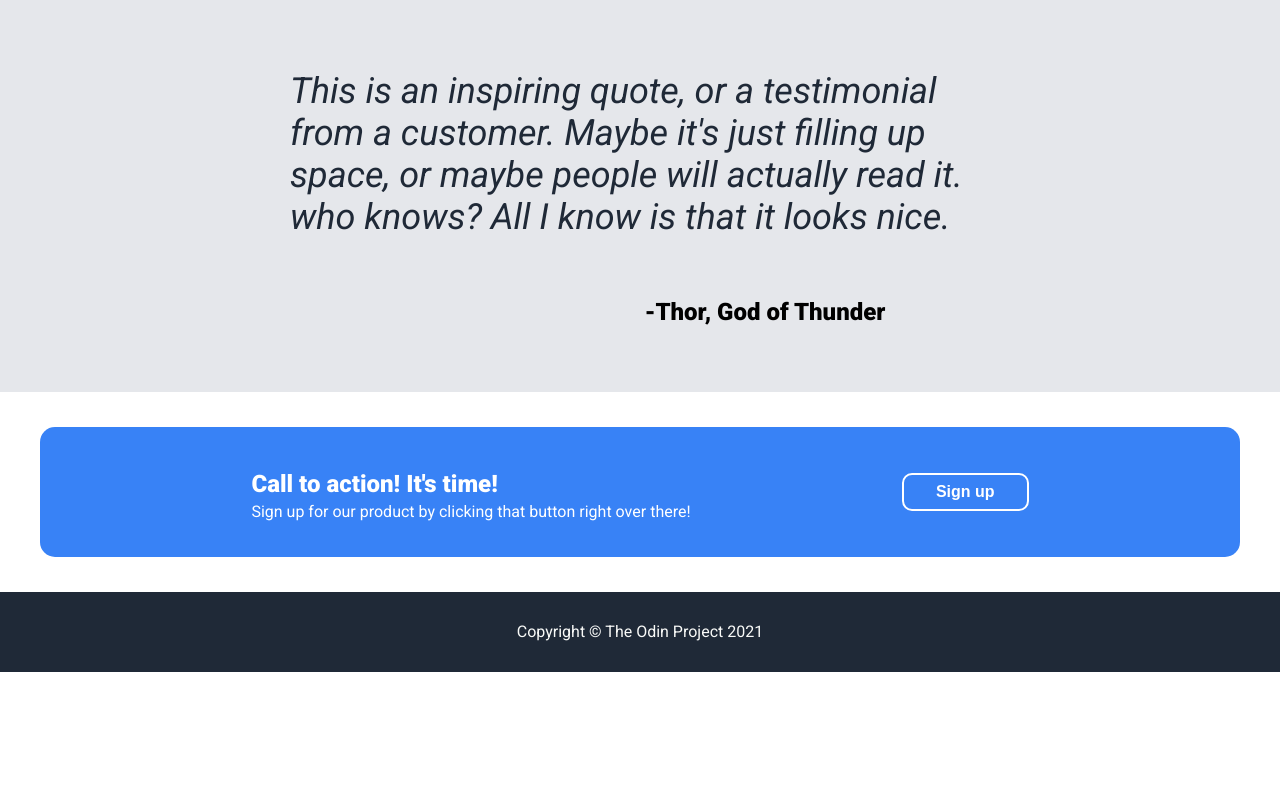
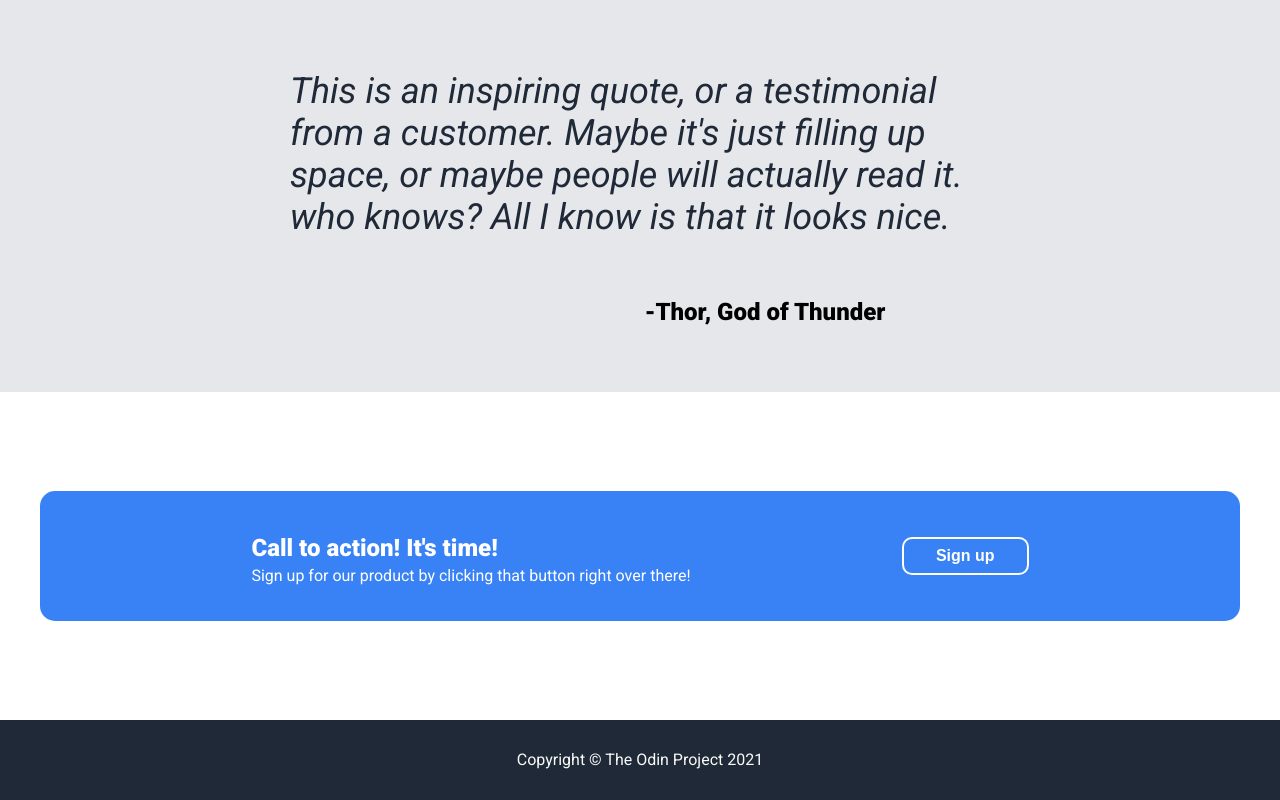
Before and after one commit to Ramin9069/landing-page, a plain HTML site: page index.html in a window 1280 px wide. Shown: the part 910-1710 px from the top of the page. Before the commit the page ends 1582 px from the top, so only its background shows below. Drawn offline with Linux system fonts and the light colour scheme.

Commit message:
edit issues in action area padding

```diff
--- a/style.css
+++ b/style.css
@@ -129,6 +129,7 @@ h2 {
 
 .action {
     height: 200px;
+    padding: 64px 0;
     display: flex;
     justify-content: center;
     align-items: center;
```
